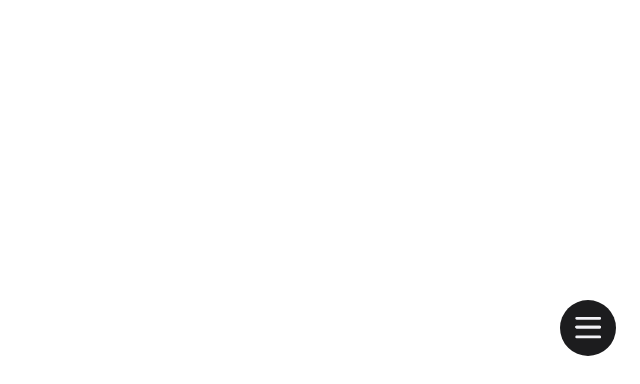
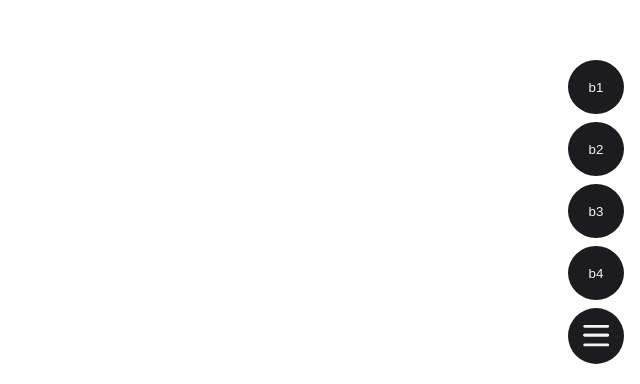
Before and after one commit to formegusto/kmeans-with-ui-interaction, a React (Create React App) app: page / in a window 1280 px wide. Shown: the part 420-804 px from the top of the page, without its empty margins (640-1280 px from the left). Built offline with nearby package versions, Linux system fonts and the light colour scheme.

Commit message:
burger design init

```diff
--- a/src/App.tsx
+++ b/src/App.tsx
@@ -1,10 +1,10 @@
-import { ScatterArea, UtilsButton } from "@components";
+import { ScatterArea, UtilsArea, UtilsButton } from "@components";
 
 function App() {
   return (
     <>
       <ScatterArea />
-      <UtilsButton />
+      <UtilsArea />
     </>
   );
 }
--- a/src/components/Utils.tsx
+++ b/src/components/Utils.tsx
@@ -1,8 +1,17 @@
 import React from "react";
 
+export function UtilsItems() {
+  return (
+    <div className="kmeans-utils-items">
+      <button className="kmeans-utils-item">b1</button>
+      <button className="kmeans-utils-item">b2</button>
+      <button className="kmeans-utils-item">b3</button>
+      <button className="kmeans-utils-item">b4</button>
+    </div>
+  );
+}
+
 export function UtilsButton() {
-  const [isOpen, setIsOpen] = React.useState<boolean>(false);
-
   return (
     <button className="kmeans-utils-btn">
       <svg
@@ -18,3 +27,14 @@ export function UtilsButton() {
     </button>
   );
 }
+
+export function UtilsArea() {
+  const [isOpen, setIsOpen] = React.useState<boolean>(false);
+
+  return (
+    <div className="kmeans-utils-area">
+      <UtilsItems />
+      <UtilsButton />
+    </div>
+  );
+}
--- a/src/styles/index.css
+++ b/src/styles/index.css
@@ -19,17 +19,59 @@ body {
   margin: 0;
 }
 
-.kmeans-utils-btn {
+.kmeans-utils-area {
+  position: fixed;
+  right: 0;
+  bottom: 0;
+
+  width: 56px;
+  height: 56px;
+  margin: 1rem;
+}
+
+.kmeans-utils-items {
+  position: absolute;
+
+  left: 0;
+  /* burger zone + gap */
+  top: calc(-224px - 24px);
+  height: calc(224px + 16px);
+  gap: 8px;
+
+  display: flex;
+  flex-direction: column;
+
+  overflow: visible;
+}
+
+.kmeans-utils-item {
   display: flex;
   justify-content: center;
   align-items: center;
 
-  position: fixed;
-  right: 0;
-  bottom: 0;
   width: 56px;
   height: 56px;
-  margin: 1.5rem;
+
+  border: none;
+  cursor: pointer;
+  background-color: var(--ios-gray-dark-600);
+  color: var(--ios-gray-light-600);
+  border-radius: 100%;
+
+  transition: 0.35s;
+}
+
+.kmeans-utils-btn {
+  position: absolute;
+  top: 0;
+  left: 0;
+
+  display: flex;
+  justify-content: center;
+  align-items: center;
+
+  width: 56px;
+  height: 56px;
 
   border: none;
   cursor: pointer;
```
